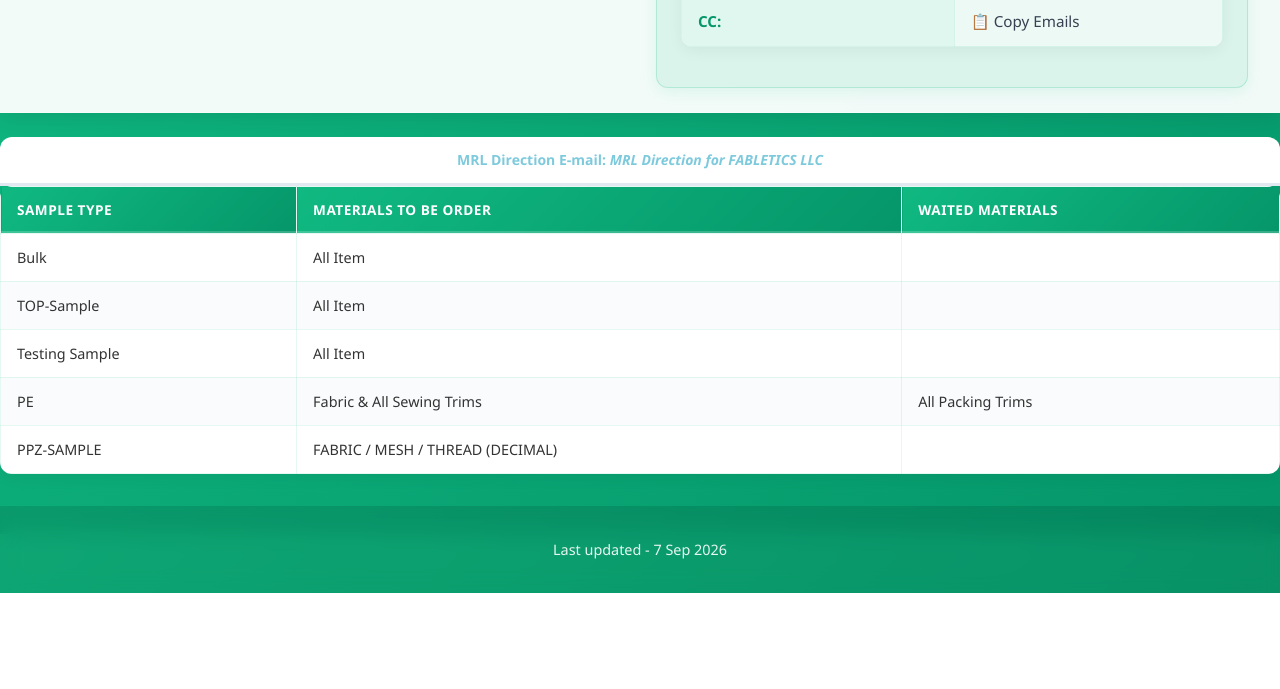
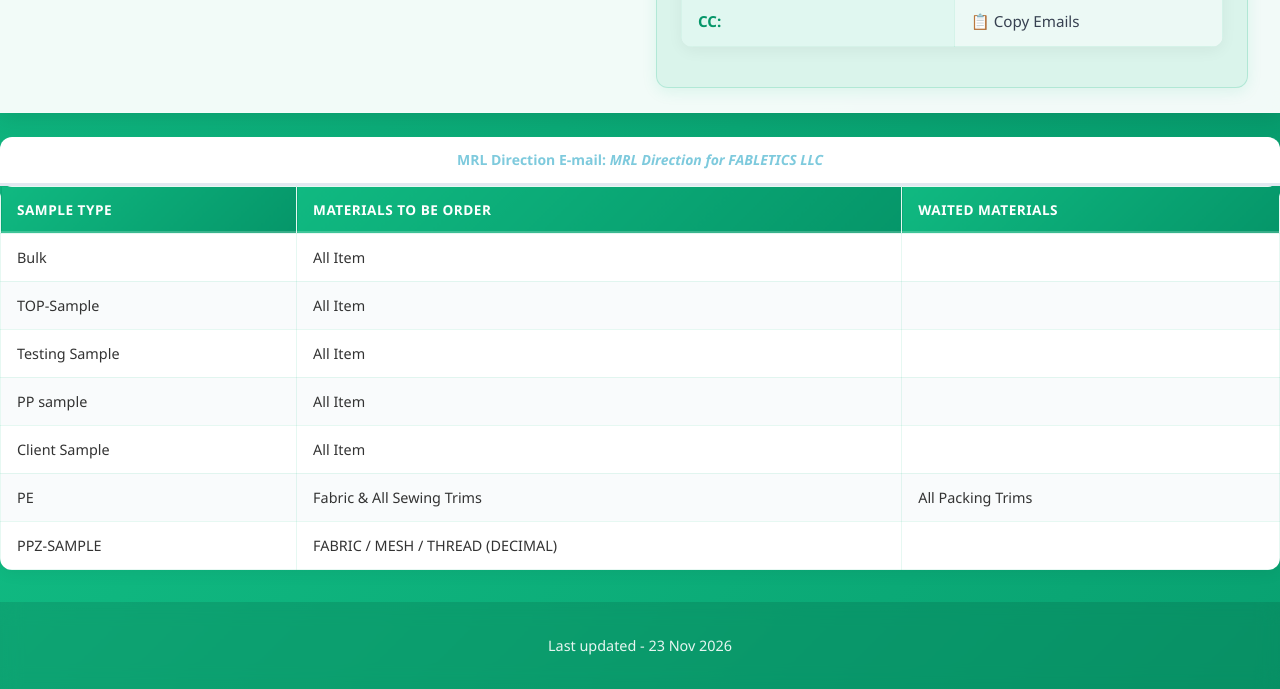
Before and after one commit to KG8763/inqube, a plain HTML site: page fabletics.html in a window 1280 px wide. Shown: the part 266-955 px from the top of the page. Before the commit the page ends 859 px from the top, so only its background shows below. Drawn offline with Linux system fonts and the light colour scheme.

Commit message:
Fabletics - PP sample / Client sample  direction added

```diff
--- a/fabletics.html
+++ b/fabletics.html
@@ -74,7 +74,16 @@
                 <td>Testing Sample</td>
                 <td>All Item </td>
                 <td></td>
-
+            </tr>
+            <tr>
+                <td>PP sample</td>
+                <td>All Item </td>
+                <td></td>
+            </tr>
+            <tr>
+                <td>Client Sample</td>
+                <td>All Item </td>
+                <td></td>
             </tr>
             <tr>
                 <td>PE</td>
@@ -90,7 +99,7 @@
     </table>
 
     <footer>
-        Last updated - 7 Sep 2026
+        Last updated - 23 Nov 2026
     </footer>
 </body>
 </html>
```
